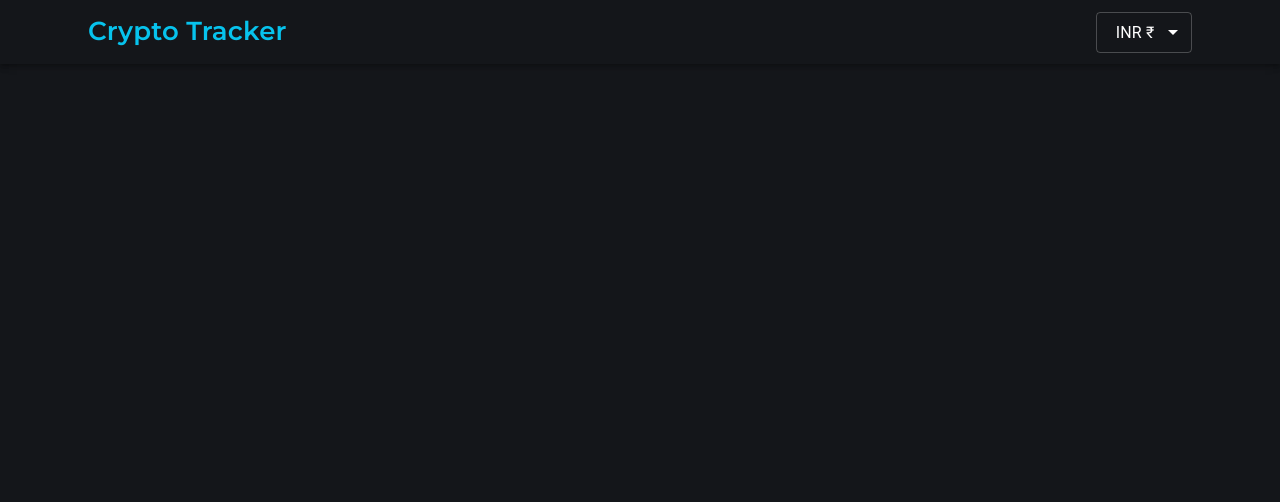
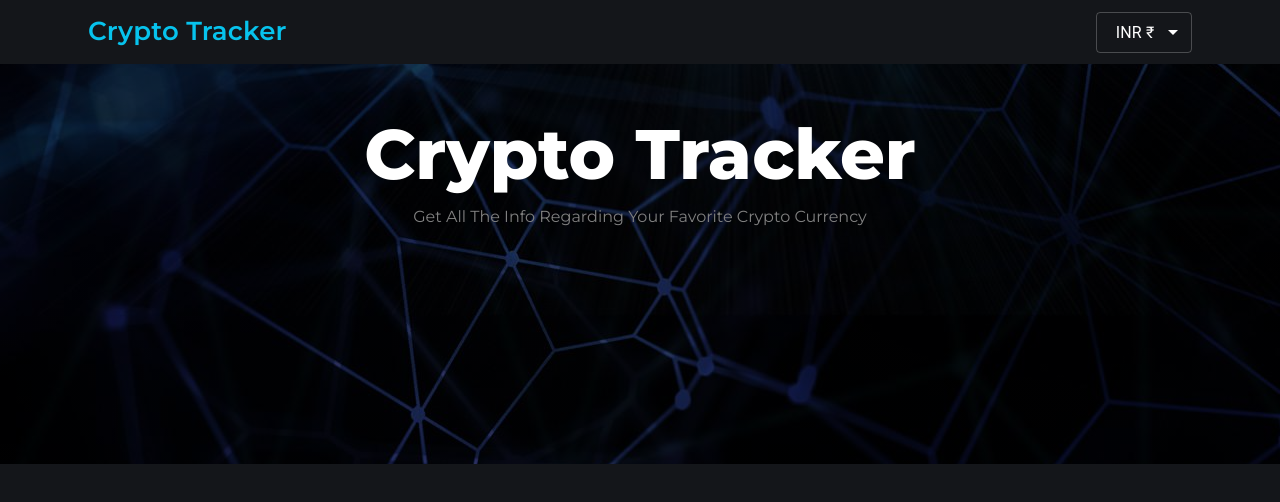
Before and after one commit to devakashpandey/Crypto-Tracker, a React (Create React App) app: page / in a window 1280 px wide. Shown: the top 502 px of the page. Built offline with nearby package versions, Linux system fonts and the light colour scheme; a web font is replaced by a local one.

Commit message:
banner completed

```diff
--- /dev/null
+++ b/src/components/Banner.css
@@ -0,0 +1,31 @@
+.banner{
+background-image: linear-gradient(rgba(0,0,0,0.6),rgba(0,0,0,0.6)),url("../assets/banner.jpg");
+/* background-size:cover; */
+background-position: center;
+}
+
+
+.banner-Content{
+height: 400px;
+display: flex;
+flex-direction: column;
+padding-top: 30px;
+justify-content: space-around;
+}
+
+.headline{
+display: flex;
+justify-content: center;
+flex-direction: column;
+text-align: center;
+height: 40%;
+font-family: "Montserrat" ;
+font-size: 35px;
+}
+
+.headline > p{
+text-align: center;
+font-size: 16px;
+color: grey;
+margin-top: 10px;
+}
--- a/src/components/Banner.js
+++ b/src/components/Banner.js
@@ -1,10 +1,23 @@
-import React from 'react'
+import { Container } from '@mui/material';
+import React from 'react';
+import "./Banner.css"
+import Carousel from './Carousel';
 
 const Banner = () => {
   return (
-     <>
+    <>
+    <div className='banner'>
+       <Container className="banner-Content">
+          <div className="headline">
+            <h1>Crypto Tracker</h1>
+            <p>Get All The Info Regarding Your Favorite Crypto Currency</p>
+          </div>
 
-     </>
+          <Carousel />
+
+       </Container>
+    </div>
+    </>
   )
 }
 
```
Also changed, not shown: src/components/Carousel.js (+11 -0 lines), src/assets/banner.jpg (added).
